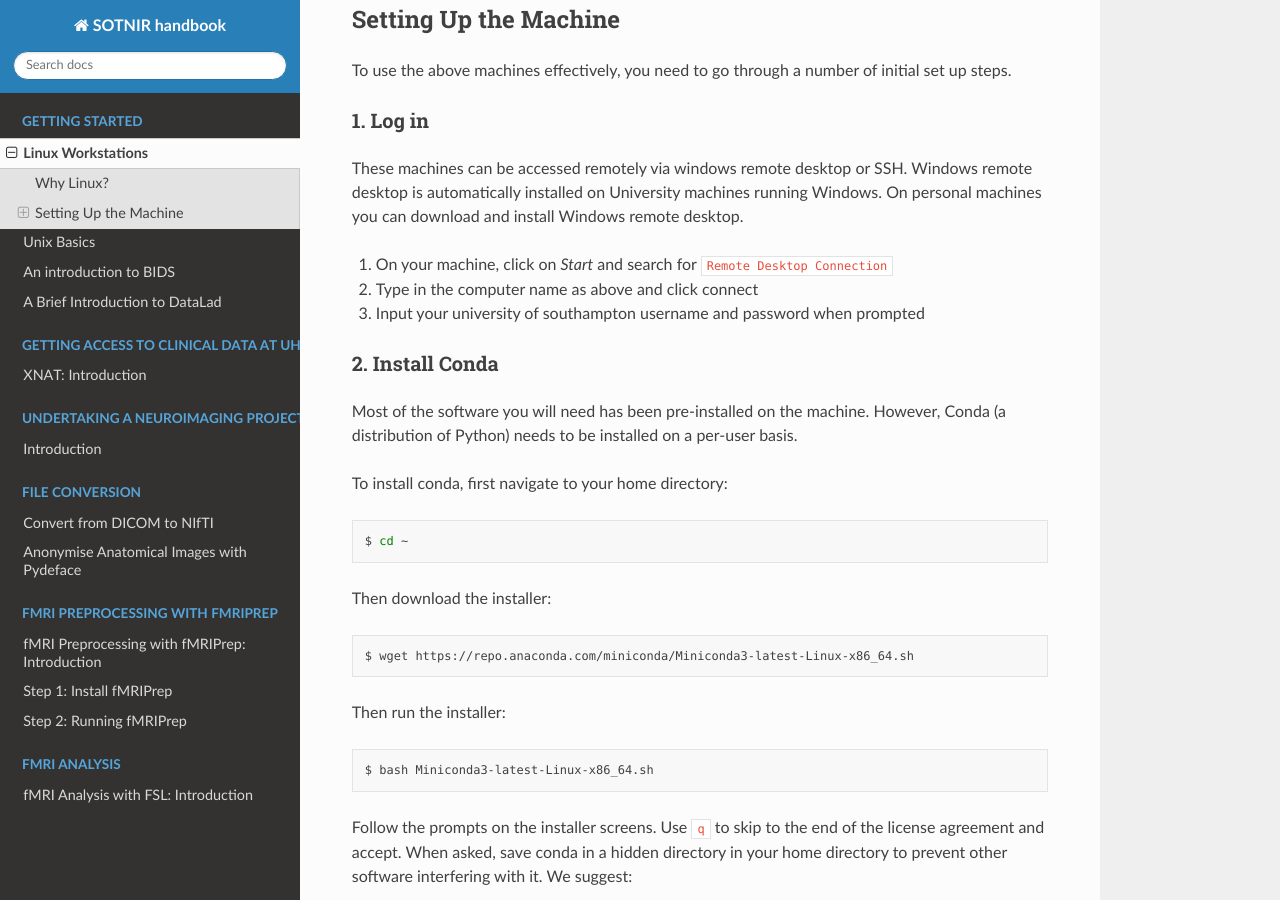
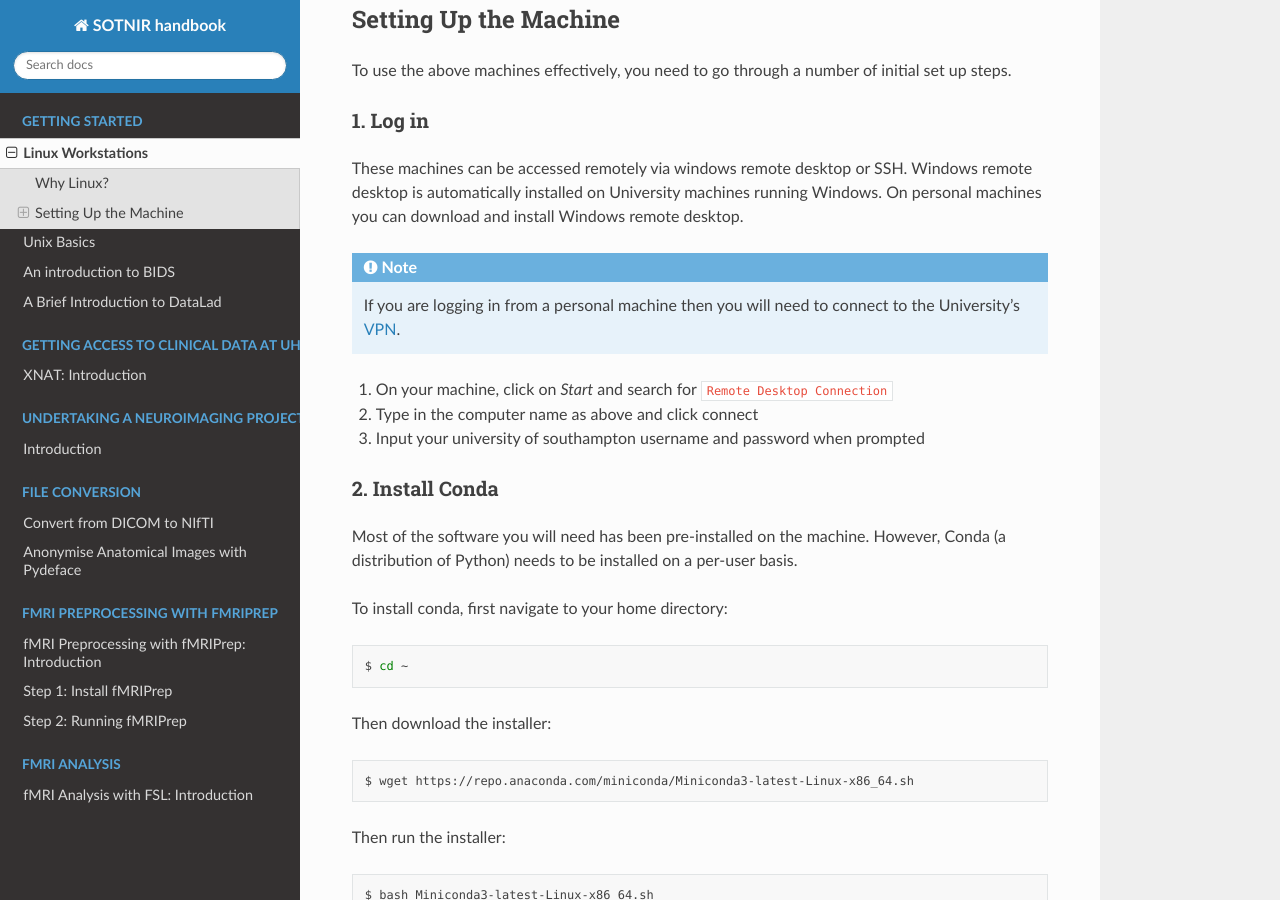
Before and after one commit to nhuneke/sotnir-handbook, a Sphinx documentation site: the page built from docs/getting-started/linux-machines.rst, in a window 1280 px wide and 900 px high, scrolled down 699 px. Built offline with Sphinx 7.4.7 and the Read the Docs theme 2.0.0, drawn with Linux system fonts in a browser that asks for light colours; pages that are not in the unit, such as notebooks, are missing from menus.

Commit message:
Add note about using VPN to access Linux machines

```diff
--- a/docs/getting-started/linux-machines.rst
+++ b/docs/getting-started/linux-machines.rst
@@ -35,6 +35,11 @@ To use the above machines effectively, you need to go through a number of initia
 
 These machines can be accessed remotely via windows remote desktop or SSH. Windows remote desktop is automatically installed on University machines running Windows.
 On personal machines you can download and install Windows remote desktop.
+
+.. note::
+
+    If you are logging in from a personal machine then you will need to connect to
+    the University's `VPN <https://knowledgenow.soton.ac.uk/Articles/KB0011610>`_.
 
 1. On your machine, click on *Start* and search for ``Remote Desktop Connection``
 2. Type in the computer name as above and click connect
```
